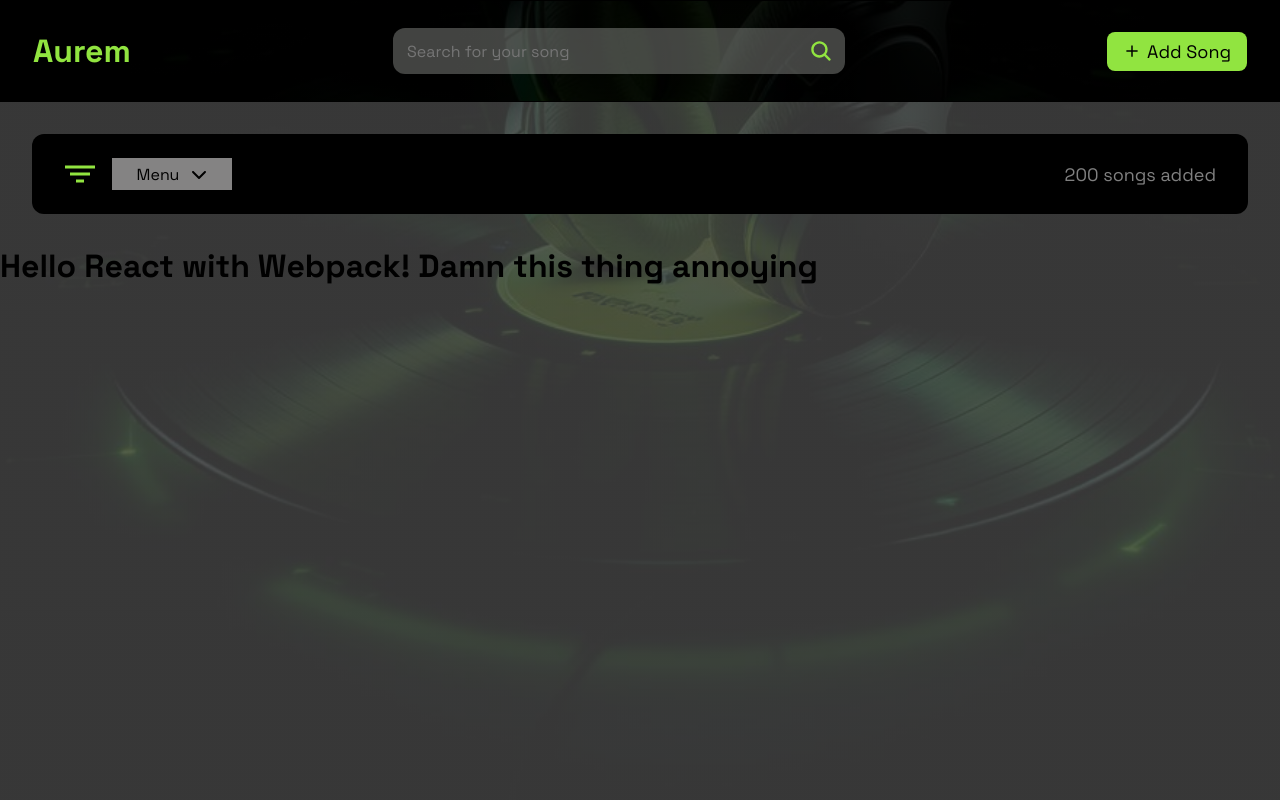
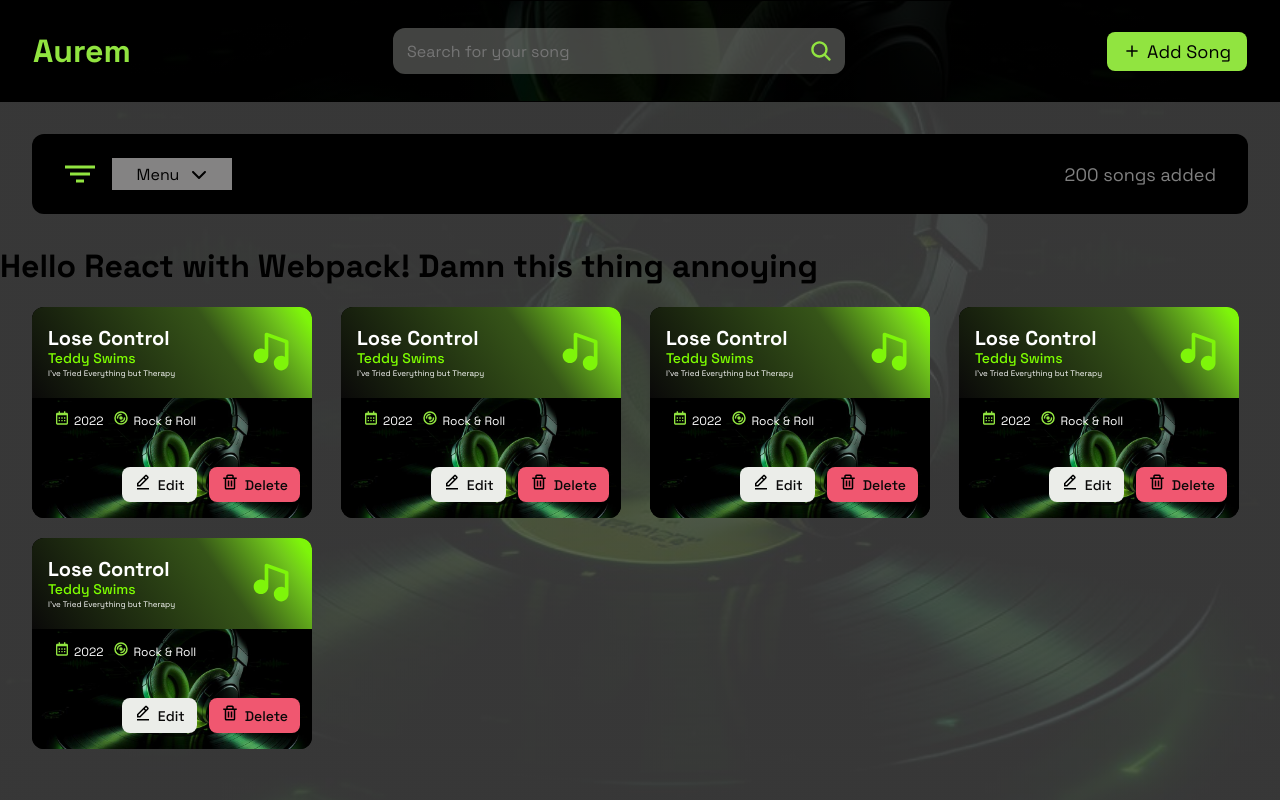
Before and after one commit to EyosiSol/Aurem, a React app: page / in a window 1280 px wide. Built offline with nearby package versions, Linux system fonts and the light colour scheme.

Commit message:
feat: add Section and MusicCard components with styling and layout

```diff
--- /dev/null
+++ b/components/musicCard.tsx
@@ -0,0 +1,55 @@
+import '../src/MusicCard.css';
+import { BiCalendar, BiSolidMusic, BiEditAlt, BiTrash } from 'react-icons/bi';
+import { PiVinylRecordBold } from 'react-icons/pi';
+export default function MusicCard() {
+  return (
+    <div className="card-container">
+      <div className="card-header">
+        <div className="track-info">
+          <div className="track-text">
+            <div className="track-title">Lose Control</div>
+            <div className="track-artist">Teddy Swims</div>
+          </div>
+          <div className="track-album">I’ve Tried Everything but Therapy</div>
+        </div>
+        <div className="track-icon">
+          <div>
+            <BiSolidMusic className="icon-shape" />
+          </div>
+        </div>
+      </div>
+
+      <div className="card-body">
+        <div className="track-meta">
+          <div className="meta-item">
+            <div>
+              <BiCalendar className="calendar-icon" />
+            </div>
+            <div className="meta-text">2022</div>
+          </div>
+          <div className="meta-item">
+            <div>
+              <PiVinylRecordBold className="genre-icon" />
+            </div>
+            <div className="meta-text">Rock & Roll</div>
+          </div>
+        </div>
+
+        <div className="action-buttons">
+          <div className="action-btn edit">
+            <div>
+              <BiEditAlt className="btn-icon" />
+            </div>
+            <div className="btn-text">Edit</div>
+          </div>
+          <div className="action-btn delete">
+            <div>
+              <BiTrash className="btn-icon" />
+            </div>
+            <div className="btn-text">Delete</div>
+          </div>
+        </div>
+      </div>
+    </div>
+  );
+}
--- /dev/null
+++ b/components/section.tsx
@@ -0,0 +1,16 @@
+import React from 'react';
+import MusicCard from './musicCard';
+import '../src/section.css';
+const Section = () => {
+  return (
+    <div className="section">
+      <MusicCard />
+      <MusicCard />
+      <MusicCard />
+      <MusicCard />
+      <MusicCard />
+    </div>
+  );
+};
+
+export default Section;
--- a/src/App.tsx
+++ b/src/App.tsx
@@ -1,6 +1,7 @@
 import React from 'react';
 import Header from '../components/header';
 import Filter from '../components/filter';
+import Section from '../components/section';
 
 const App = () => {
   return (
@@ -8,6 +9,7 @@ const App = () => {
       <Header />
       <Filter />
       <h1>Hello React with Webpack! Damn this thing annoying</h1>
+      <Section />
     </div>
   );
 };
--- /dev/null
+++ b/src/MusicCard.css
@@ -0,0 +1,176 @@
+.card-container {
+  width: 280px;
+  height: fit-content;
+  background: black;
+  overflow: hidden;
+  border-radius: 12px;
+  display: flex;
+  flex-direction: column;
+  justify-content: flex-start;
+  align-items: flex-start;
+}
+
+.card-header {
+  align-self: stretch;
+  padding: 16px 12px;
+  background:
+    linear-gradient(
+      235deg,
+      #7ef50a 4%,
+      rgba(119, 211, 29, 0.95) 12%,
+      rgba(62, 97, 28, 0.87) 34%,
+      #0a0909 100%
+    ),
+    linear-gradient(
+      225deg,
+      rgba(0, 0, 0, 0) 0%,
+      rgba(0, 0, 0, 0.55) 43%,
+      black 100%
+    );
+  overflow: hidden;
+  display: flex;
+  justify-content: space-between;
+  align-items: center;
+}
+
+.track-info {
+  width: 160px;
+  max-width: 160px;
+  padding: 0 4px;
+  overflow: hidden;
+  display: flex;
+  flex-direction: column;
+  gap: 4px;
+}
+
+.calendar-icon,
+.genre-icon {
+  color: #91e440;
+}
+
+.track-text {
+  display: flex;
+  flex-direction: column;
+  gap: 2px;
+}
+
+.track-title {
+  color: white;
+  font-size: 20px;
+  font-family: 'Space Grotesk', sans-serif;
+  font-weight: 700;
+  line-height: 24px;
+  word-wrap: break-word;
+}
+
+.track-artist {
+  color: #7eff00;
+  font-size: 14px;
+  font-family: 'Space Grotesk', sans-serif;
+  font-weight: 500;
+  line-height: 12px;
+  word-wrap: break-word;
+}
+
+.track-album {
+  align-self: stretch;
+  color: white;
+  font-size: 8px;
+  font-family: 'Space Grotesk', sans-serif;
+  font-weight: 400;
+  line-height: 11px;
+  word-wrap: break-word;
+}
+
+.track-icon {
+  padding: 0 12px 10px;
+  overflow: hidden;
+  display: flex;
+  flex-direction: column;
+  justify-content: flex-start;
+  align-items: flex-start;
+}
+
+.icon-shape {
+  width: 44px;
+  height: 44px;
+  position: relative;
+  left: 6px;
+  top: 6px;
+  color: #7ef50a;
+}
+
+.card-body {
+  align-self: stretch;
+  padding: 12px;
+  overflow: hidden;
+  background-image: url('../public/images/headeset1.jpg');
+  background-size: cover;
+  background-position: center;
+  display: flex;
+  flex-direction: column;
+  gap: 32px;
+}
+
+.track-meta {
+  align-self: stretch;
+  padding: 0 10px;
+  display: flex;
+  gap: 10px;
+}
+
+.meta-item {
+  display: flex;
+  align-items: center;
+  gap: 4px;
+}
+
+.meta-text {
+  color: white;
+  font-size: 12px;
+  font-family: 'Space Grotesk', sans-serif;
+  font-weight: 400;
+  word-wrap: break-word;
+}
+
+.action-buttons {
+  align-self: stretch;
+  display: flex;
+  justify-content: flex-end;
+  align-items: center;
+  gap: 12px;
+  padding: 4px 0;
+}
+
+.action-btn {
+  display: flex;
+  align-items: center;
+  justify-content: center;
+  gap: 6px;
+  padding: 6px 12px;
+  border-radius: 8px;
+  cursor: pointer;
+}
+
+.edit {
+  background: #ebede9;
+}
+
+.delete {
+  background: #f05770;
+}
+
+.btn-icon {
+  width: 18px;
+  height: 18px;
+  position: relative;
+  overflow: hidden;
+}
+
+.btn-text {
+  color: #0a0909;
+  font-size: 14px;
+  font-family: 'Space Grotesk', sans-serif;
+  font-weight: 500;
+  word-wrap: break-word;
+}
--- /dev/null
+++ b/src/section.css
@@ -0,0 +1,6 @@
+.section {
+  padding: 0px 32px;
+  display: grid;
+  grid-template-columns: repeat(4, 1fr);
+  gap: 20px;
+}
```
Also changed, not shown: types/musictype.ts (added, +8 -0 lines).
